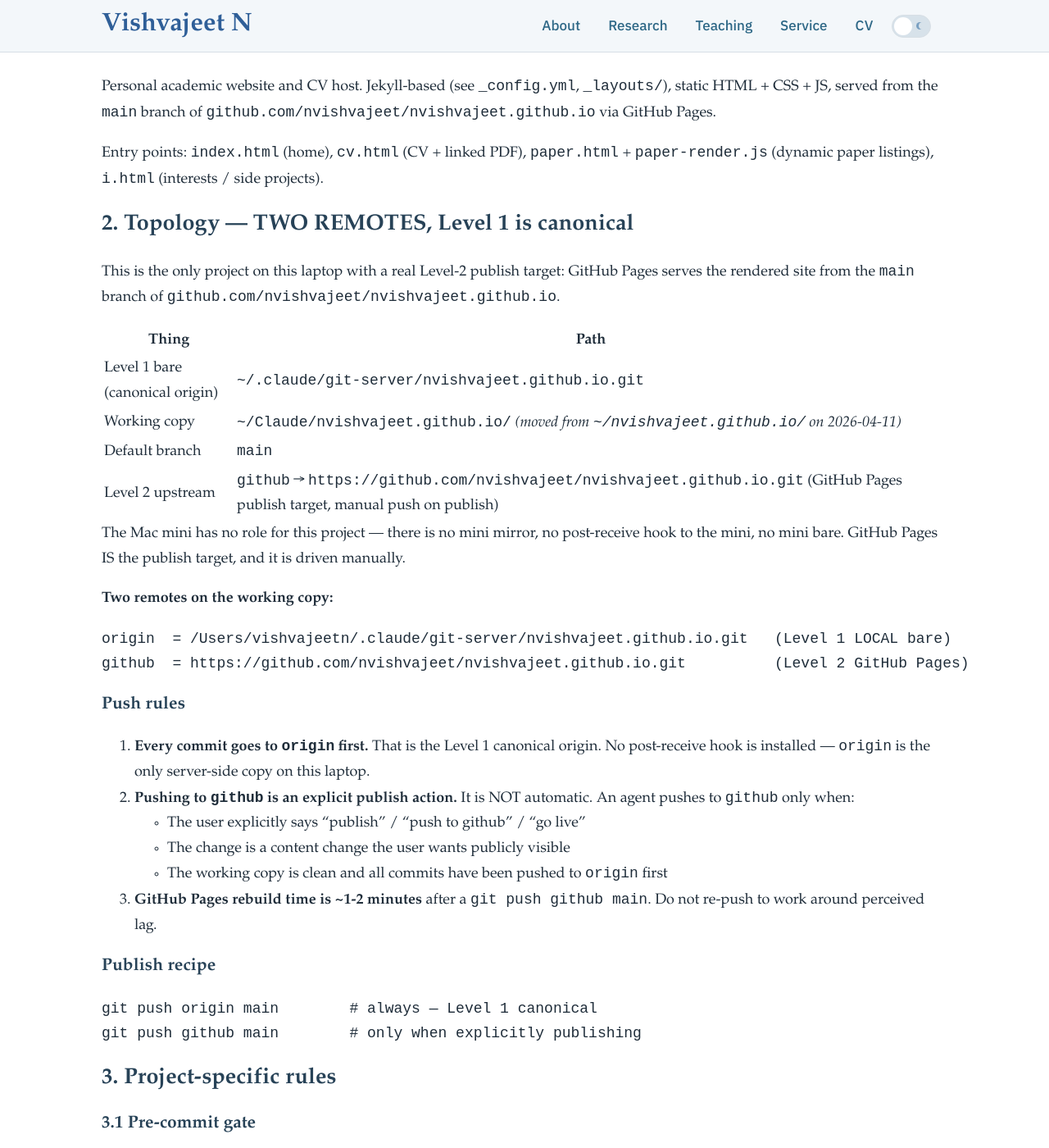
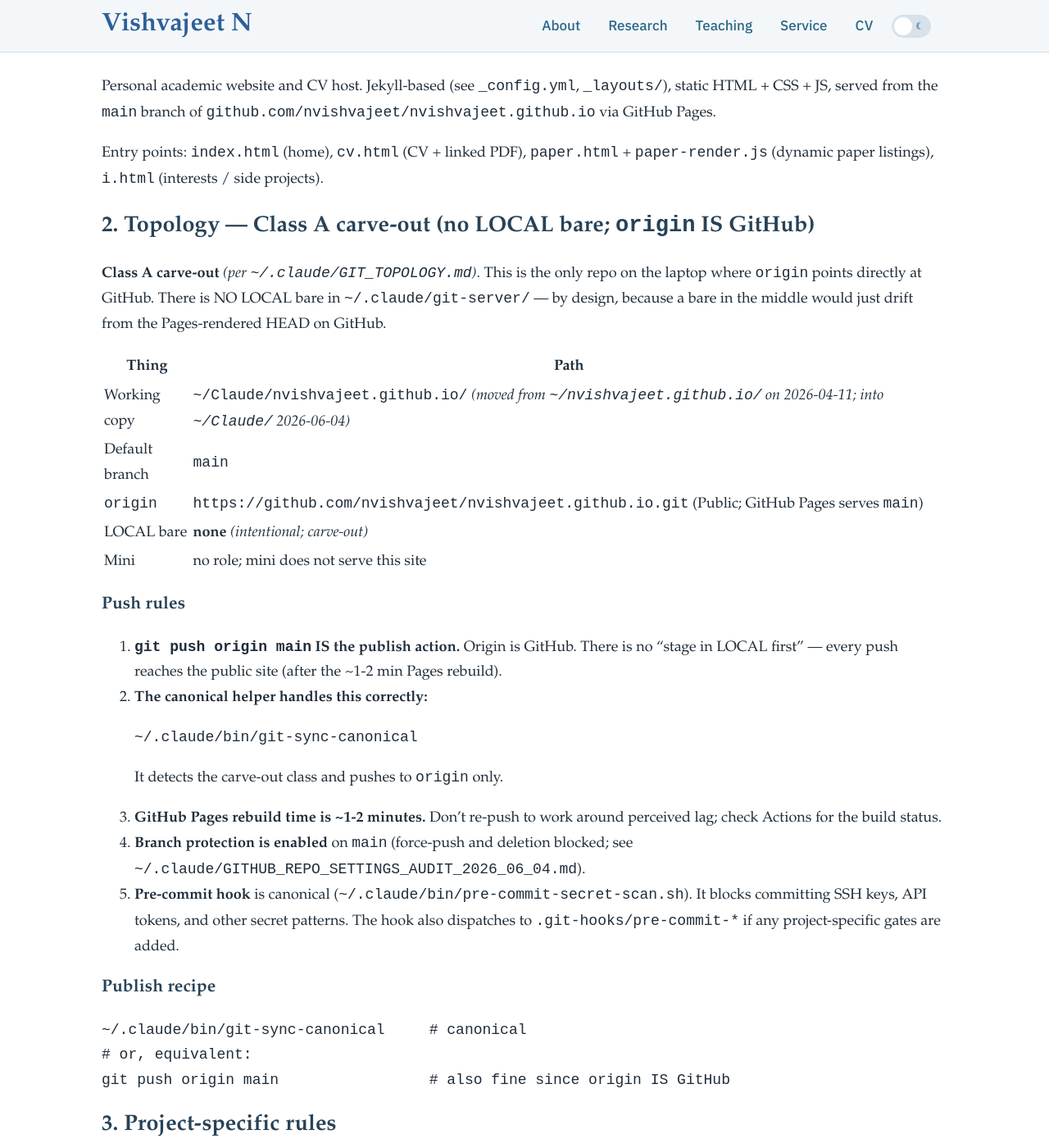
Before and after one commit to nvishvajeet/nvishvajeet.github.io, a Jekyll site: the page built from WORKFLOW.md, in a window 1280 px wide and 1400 px high, scrolled down 562 px. Shown: the whole window at 82% size. Built offline with Jekyll 4.4.1, drawn with Linux system fonts in a browser that asks for light colours; our own code applies the rules of GitHub Pages for plain Markdown files.

Commit message:
WORKFLOW: align with carve-out (no LOCAL bare; origin IS GitHub)
The prior §2 said this repo had two remotes — origin (LOCAL bare)
and github (GitHub canonical). That's factually wrong: the carve-out
documented in ~/.claude/GIT_TOPOLOGY.md says origin points directly
at GitHub and no LOCAL bare exists.

Verified on disk: ~/.claude/git-server/nvishvajeet.github.io.git
does not exist; working-copy origin is the GitHub URL.

````diff
--- a/WORKFLOW.md
+++ b/WORKFLOW.md
@@ -30,49 +30,47 @@ Entry points: `index.html` (home), `cv.html` (CV + linked PDF),
 `paper.html` + `paper-render.js` (dynamic paper listings),
 `i.html` (interests / side projects).
 
-## 2. Topology — TWO REMOTES, Level 1 is canonical
+## 2. Topology — Class A carve-out (no LOCAL bare; `origin` IS GitHub)
 
-This is the only project on this laptop with a real Level-2
-publish target: GitHub Pages serves the rendered site from the
-`main` branch of `github.com/nvishvajeet/nvishvajeet.github.io`.
+**Class A carve-out** *(per `~/.claude/GIT_TOPOLOGY.md`)*. This is the
+only repo on the laptop where `origin` points directly at GitHub.
+There is NO LOCAL bare in `~/.claude/git-server/` — by design,
+because a bare in the middle would just drift from the Pages-rendered
+HEAD on GitHub.
 
 | Thing | Path |
 |---|---|
-| Level 1 bare (canonical origin) | `~/.claude/git-server/nvishvajeet.github.io.git` |
-| Working copy | `~/Claude/nvishvajeet.github.io/` *(moved from `~/nvishvajeet.github.io/` on 2026-04-11)* |
+| Working copy | `~/Claude/nvishvajeet.github.io/` *(moved from `~/nvishvajeet.github.io/` on 2026-04-11; into `~/Claude/` 2026-06-04)* |
 | Default branch | `main` |
-| Level 2 upstream | `github` → `https://github.com/nvishvajeet/nvishvajeet.github.io.git` (GitHub Pages publish target, manual push on publish) |
-
-The Mac mini has no role for this project — there is no mini
-mirror, no post-receive hook to the mini, no mini bare. GitHub
-Pages IS the publish target, and it is driven manually.
-
-**Two remotes on the working copy:**
-
-```
-origin  = /Users/vishvajeetn/.claude/git-server/nvishvajeet.github.io.git   (Level 1 LOCAL bare)
-github  = https://github.com/nvishvajeet/nvishvajeet.github.io.git          (Level 2 GitHub Pages)
-```
+| `origin` | `https://github.com/nvishvajeet/nvishvajeet.github.io.git` (Public; GitHub Pages serves `main`) |
+| LOCAL bare | **none** *(intentional; carve-out)* |
+| Mini | no role; mini does not serve this site |
 
 ### Push rules
 
-1. **Every commit goes to `origin` first.** That is the Level 1
-   canonical origin. No post-receive hook is installed — `origin`
-   is the only server-side copy on this laptop.
-2. **Pushing to `github` is an explicit publish action.** It is
-   NOT automatic. An agent pushes to `github` only when:
-   - The user explicitly says "publish" / "push to github" / "go live"
-   - The change is a content change the user wants publicly visible
-   - The working copy is clean and all commits have been pushed to
-     `origin` first
-3. **GitHub Pages rebuild time is ~1-2 minutes** after a `git push
-   github main`. Do not re-push to work around perceived lag.
+1. **`git push origin main` IS the publish action.** Origin is
+   GitHub. There is no "stage in LOCAL first" — every push reaches
+   the public site (after the ~1-2 min Pages rebuild).
+2. **The canonical helper handles this correctly:**
+   ```bash
+   ~/.claude/bin/git-sync-canonical
+   ```
+   It detects the carve-out class and pushes to `origin` only.
+3. **GitHub Pages rebuild time is ~1-2 minutes.** Don't re-push to
+   work around perceived lag; check Actions for the build status.
+4. **Branch protection is enabled** on `main` (force-push and
+   deletion blocked; see `~/.claude/GITHUB_REPO_SETTINGS_AUDIT_2026_06_04.md`).
+5. **Pre-commit hook** is canonical (`~/.claude/bin/pre-commit-secret-scan.sh`).
+   It blocks committing SSH keys, API tokens, and other secret
+   patterns. The hook also dispatches to `.git-hooks/pre-commit-*`
+   if any project-specific gates are added.
 
 ### Publish recipe
 
 ```bash
-git push origin main        # always — Level 1 canonical
-git push github main        # only when explicitly publishing
+~/.claude/bin/git-sync-canonical     # canonical
+# or, equivalent:
+git push origin main                 # also fine since origin IS GitHub
 ```
 
 ## 3. Project-specific rules
````
